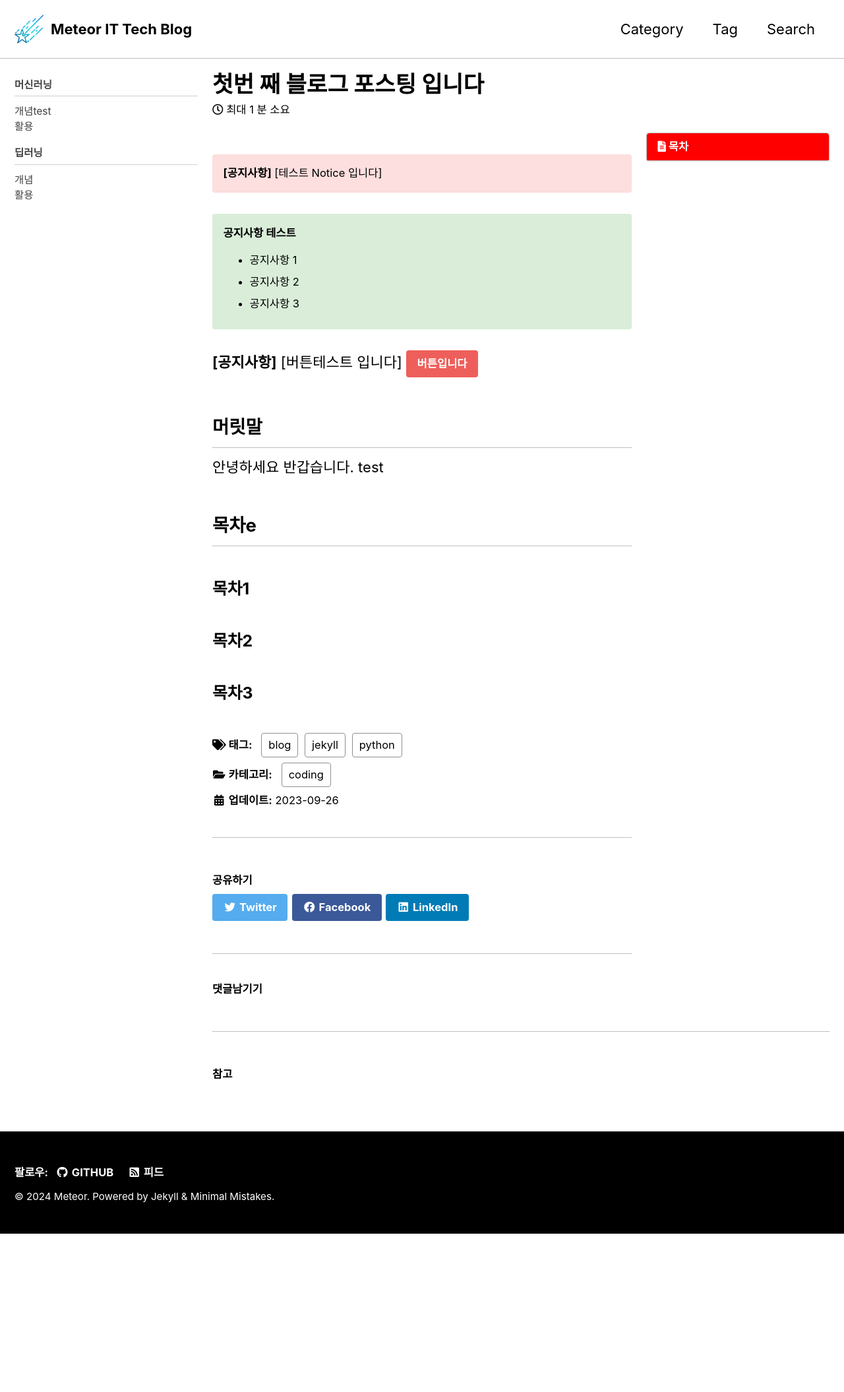
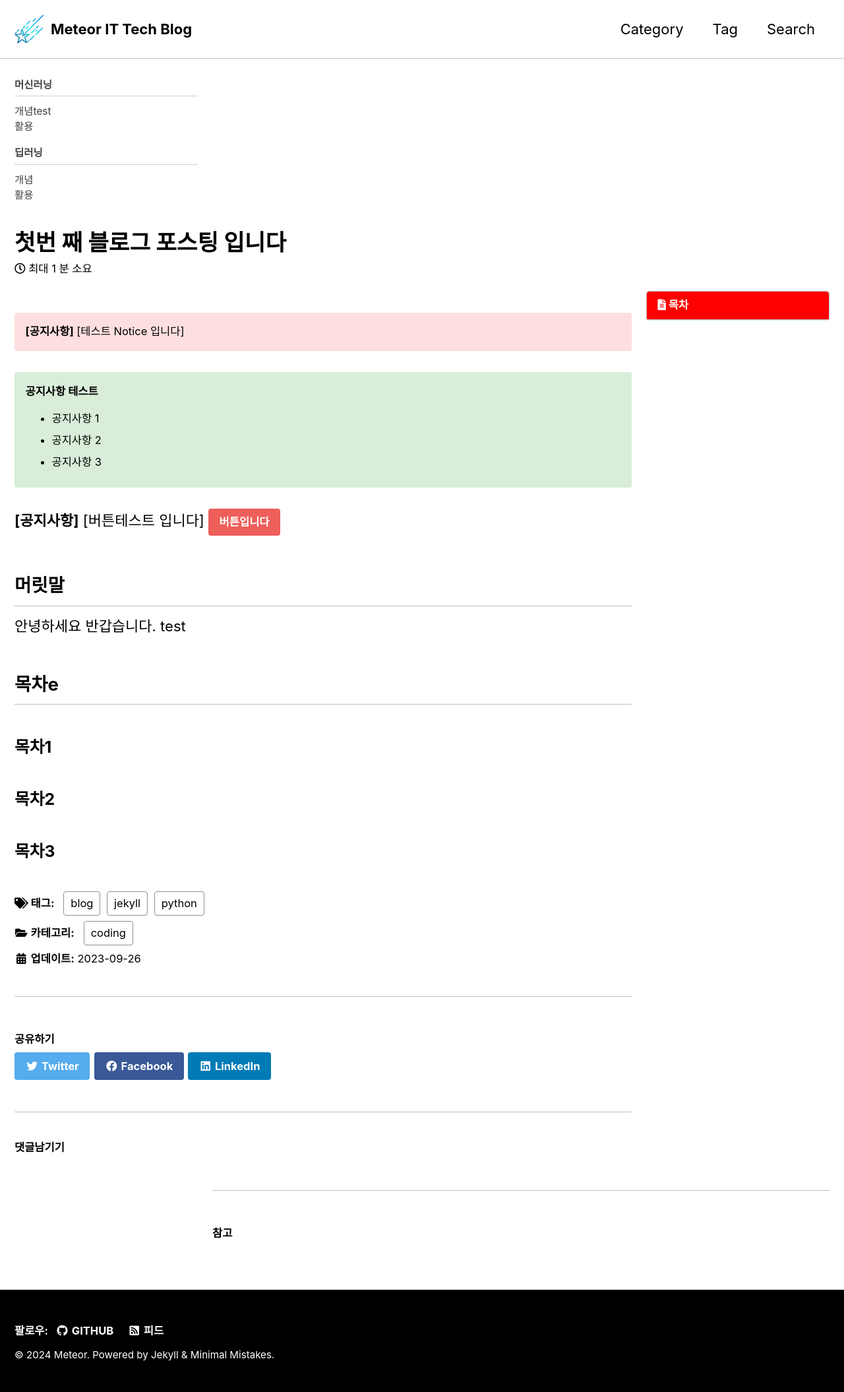
Before and after one commit to MeteorNote/MeteorNote.github.io, a Jekyll site: the page built from _posts/2023-09-26-first.md, in a window 1280 px wide. Shown: the whole page at 66% size. Built offline with Jekyll 4.4.1, drawn with Linux system fonts in a browser that asks for light colours; cached includes are drawn as plain includes; comment, search, counter and statistics services are not loaded; before the commit the page ends 1870 px from its top, so only the background shows below that.

Commit message:
Update _page.scss

```diff
--- a/_sass/minimal-mistakes/_page.scss
+++ b/_sass/minimal-mistakes/_page.scss
@@ -38,12 +38,14 @@ body {
 .page {
   @include breakpoint($large) {
     float: right;
-    width: calc(100% - #{$right-sidebar-width-narrow});
+    //width: calc(100% - #{$right-sidebar-width-narrow});
+    width: calc(100%);
     padding-right: $right-sidebar-width-narrow;
   }
 
   @include breakpoint($x-large) {
-    width: calc(100% - #{$right-sidebar-width});
+    //width: calc(100% - #{$right-sidebar-width});
+    width: calc(100%);
     padding-right: $right-sidebar-width;
   }
 
```
